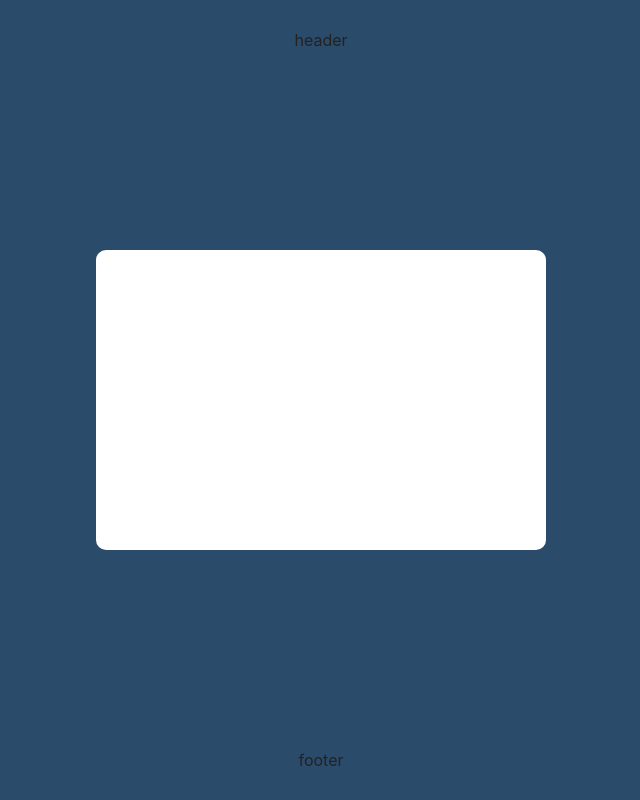
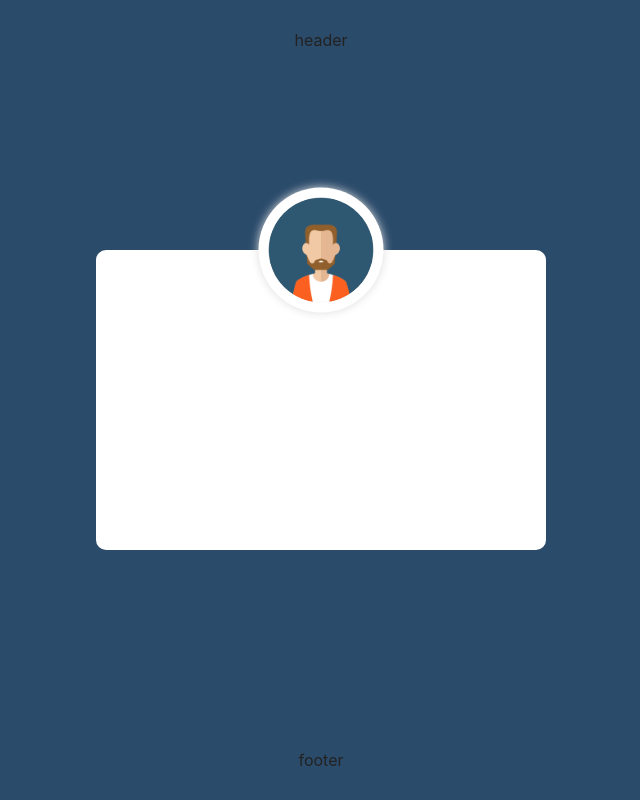
Before and after one commit to xmasuhai/ele-test, a Vue app: page /#/login in a window 1280 px wide. Shown: the whole page, without its empty margins (319-959 px from the left). Built offline with nearby package versions, Linux system fonts and the light colour scheme.

Commit message:
💄 登录组件头像样式

```diff
--- a/src/components/layout/HeaderMainFooter.vue
+++ b/src/components/layout/HeaderMainFooter.vue
@@ -3,15 +3,15 @@
 </script>
 
 <template>
-  <header class="header">
+  <el-header class="header">
     <slot name="header">header</slot>
-  </header>
-  <main class="main">
+  </el-header>
+  <el-main class="main">
     <slot>main</slot>
-  </main>
-  <footer class="footer">
+  </el-main>
+  <el-footer class="footer">
     <slot name="footer">footer</slot>
-  </footer>
+  </el-footer>
 </template>
 
 <style lang="scss" scoped>
@@ -22,20 +22,20 @@
   flex: 1 1 auto;
 }
 
-header.header {
+.header {
   height: 10vh;
   width: 100vw;
   @extend %place-center;
 }
 
-main.main {
+.main {
   height: 80vh;
   width: 80vw;
   max-width: 1280px;
   @extend %place-center;
 }
 
-footer.footer {
+.footer {
   height: 10vh;
   width: 100vw;
   @extend %place-center;
--- a/src/views/Login.vue
+++ b/src/views/Login.vue
@@ -1,79 +1,18 @@
 <script lang="ts" name="Login" setup>
-/* ref */
-// const count: Ref<number> = ref(0)
+import {Ref, ref} from 'vue'
+import avatarRound from '@/assets/images/avatar/img_avatar_male_round.png'
+import HeaderMainFooter from "@/components/layout/HeaderMainFooter"
 
-/* reactive */
-// interface Num {count?: number}
-// const state: Num = reactive<{count: number}>({ count: 0 })
-
-/* props */ // Syntax Limitations: https://vuejs.org/guide/typescript/composition-api.html#typing-component-props
-// const props = defineProps({ foo: { type: String, required: true },}) // runtime props option
-// const props = defineProps<{ msg: string }>() // generic type argument
-// cannot use both runtime and generic at the same time
-/* move the props types into a separate interface + Props Default Values */
-/*
-interface Props {
-  foo: string
-  bar?: number
-}
-const props = withDefaults(defineProps<Props>(), {...})
-*/
-// const { name, count = 100 } = defineProps<Props>() // vue@^3.2.25+ need set vite.config.js // https://vuejs.org/guide/extras/reactivity-transform.html#explicit-opt-in
-/* PropType */
-// import type { PropType } from 'vue'
-// interface Book { title: string }
-// const props = defineProps({ book: Object as PropType<Book> })
-
-/* emits */
-// const emit = defineEmits(['change', 'update']) // runtime
-// const emit = defineEmits<{
-//   (e: 'change', id: number): void
-//   (e: 'update', value: string): void
-// }>() // type-based
-
-/* methods */
-// const increment = () => {count.value++} // ref
-// const increment = () => {state.count++} // reactive
-// emit('change') // emits
-
-/* computed */
-// const doubleCount = computed<number>(() => {() => count.value * 2})
-
-/* watch */
-// watch(anyRef, async (new, old) => {}, { deep: true, immediate: true }) // single ref
-// watch(() => x.value + reactiveObj.count, (returnOfGetter) => {}, ) // getter // watch a property of a reactive object only by getter, deep by default
-// watch([x, () => y.value], ([newX, newY], returnOfGetter) => {}, ) // array of multiple sources
-// watchEffect(async () => { data.value = await fetch('...') }) // watch automatically, immediately by default
-/* using watchEffect, only properties accessed before the first await tick will be tracked */
-
-/* Event Handlers: <input type="text" @change="handleChange" /> */
-// const eventHandler = (e: Event) => {console.log((event.target as HTMLInputElement).value)}
-
-/*  Provide/Inject */
-// import type { InjectionKey } from 'vue'
-// const key = Symbol() as InjectionKey<string>
-// provide(key, 'foo') // providing non-string value will result in error
-// in other component: // const foo = inject(key) // type of foo: string | undefined
-
-/* Template Refs */
-/* html elements */
-// <input ref="el" />
-// const el = ref<HTMLInputElement | null>(null)
-// onMounted(() => { el.value?.focus() }) // use optional chaining or type guards
-/* components: invoke method expose by Child Comp */
-// const open = () => (isContentShown.value = true) // in Child Comp
-// defineExpose({ open })
-// import MyComp from './MyComp.vue' // in Parent Comp
-// const modal = ref<InstanceType<typeof MyModal> | null>(null)
-// const openModal = () => { modal.value?.open() }
-import HeaderMainFooter from "@/components/layout/HeaderMainFooter.vue";
+const avatarRoundImgSrc: Ref<string> = ref(avatarRound)
 </script>
 
 <template>
   <div class="login-container">
     <HeaderMainFooter>
       <div class="login-box">
-
+        <div class="avatar-box">
+          <img :src="avatarRoundImgSrc" alt="">
+        </div>
       </div>
     </HeaderMainFooter>
   </div>
@@ -93,6 +32,26 @@ import HeaderMainFooter from "@/components/layout/HeaderMainFooter.vue";
     height: 300px;
     background-color: #fff;
     border-radius: 10px;
+
+    .avatar-box {
+      width: 125px;
+      height: 125px;
+      border-radius: 50%;
+      padding: 10px;
+      box-shadow: 0 0 10px #ddd;
+      position: absolute;
+      left: 50%;
+      transform: translate(-50%, -50%);
+      background-color: #fff;
+
+      img {
+        width: 100%;
+        height: 100%;
+        border-radius: 50%;
+        background-color: #eee;
+      }
+    }
+
   }
 }
 </style>
```
